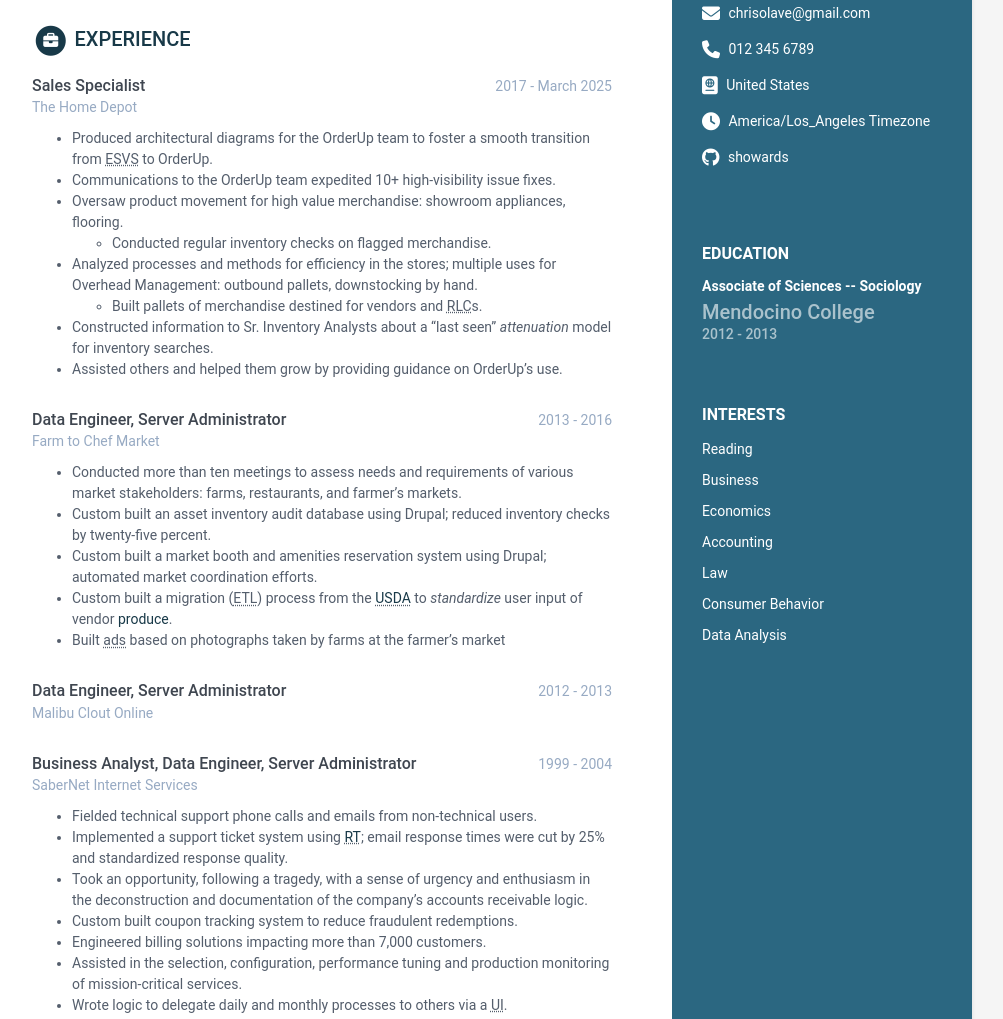
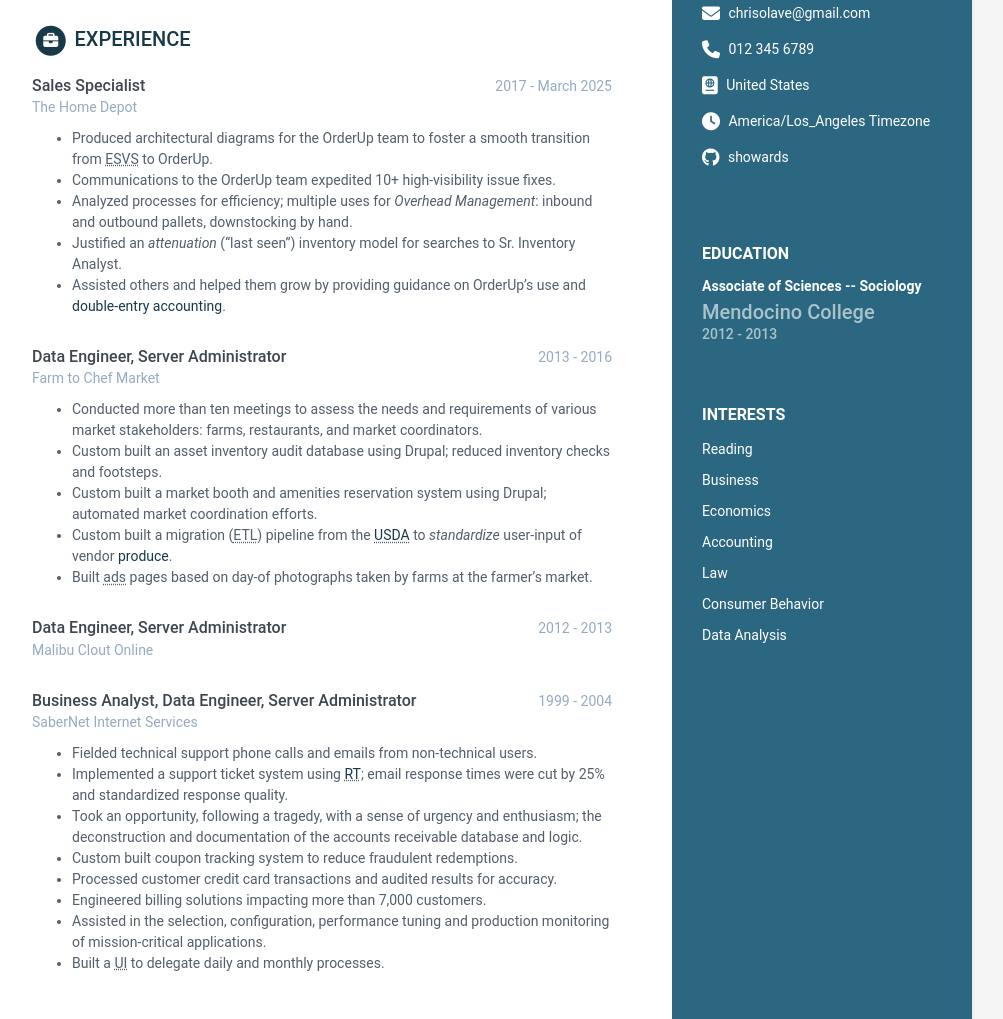
Before and after one commit to showards/showards.github.io, a plain HTML site: page resume/data-engineer.html in a window 1280 px wide. Shown: the part 300-1319 px from the top of the page, without its empty margins (168-1171 px from the left). Drawn offline with nearby package versions, Linux system fonts and the light colour scheme.

Commit message:
- small wording changes

```diff
--- a/resume/data-engineer.html
+++ b/resume/data-engineer.html
@@ -275,20 +275,11 @@
 
     <div class="details">
       <ul>
-  <li>Produced architectural diagrams for the OrderUp team to foster a smooth transition from <acronym title="Enhanced Services System">ESVS</acronym> to OrderUp.</li>
+  <li>Produced architectural diagrams for the OrderUp team to foster a smooth transition from <acronym title="Enhanced Special Services">ESVS</acronym> to OrderUp.</li>
   <li>Communications to the OrderUp team expedited 10+ high-visibility issue fixes.</li>
-  <li>Oversaw product movement for high value merchandise: showroom appliances, flooring.
-    <ul>
-      <li>Conducted regular inventory checks on flagged merchandise.</li>
-    </ul>
-  </li>
-  <li>Analyzed processes and methods for efficiency in the stores; multiple uses for Overhead Management: outbound pallets, downstocking by hand.
-    <ul>
-      <li>Built pallets of merchandise destined for vendors and <acronym title="Reverse Logistics Center">RLC</acronym>s.</li>
-    </ul>
-  </li>
-  <li>Constructed information to Sr. Inventory Analysts about a “last seen” <em>attenuation</em> model for inventory searches.</li>
-  <li>Assisted others and helped them grow by providing guidance on OrderUp’s use.</li>
+  <li>Analyzed processes for efficiency; multiple uses for  <em>Overhead Management</em>: inbound and outbound pallets, downstocking by hand.</li>
+  <li>Justified an <em>attenuation</em> (“last seen”) inventory model for searches to Sr. Inventory Analyst.</li>
+  <li>Assisted others and helped them grow by providing guidance on OrderUp’s use and <a href="https://en.wikipedia.org/wiki/Double-entry_bookkeeping">double-entry accounting</a>.</li>
 </ul>
 
     </div><!--//details-->
@@ -312,11 +303,11 @@
 
     <div class="details">
       <ul>
-  <li>Conducted more than ten meetings to assess needs and requirements of various market stakeholders: farms, restaurants, and farmer’s markets.</li>
-  <li>Custom built an asset inventory audit database using Drupal; reduced inventory checks by twenty-five percent.</li>
+  <li>Conducted more than ten meetings to assess the needs and requirements of various market stakeholders: farms, restaurants, and market coordinators.</li>
+  <li>Custom built an asset inventory audit database using Drupal; reduced inventory checks and footsteps.</li>
   <li>Custom built a market booth and amenities reservation system using Drupal; automated market coordination efforts.</li>
-  <li>Custom built a migration (<acronym title="Extract, Transform, Load">ETL</acronym>) process from the <acronym title="United States Department of Agriculture"><a href="https://www.usda.gov">USDA</a></acronym> to <em>standardize</em> user input of vendor <a href="https://en.wikipedia.org/wiki/Produce">produce</a>.</li>
-  <li>Built <abbr title="advertisements">ads</abbr> based on photographs taken by farms at the farmer’s market</li>
+  <li>Custom built a migration (<acronym title="Extract, Transform, Load">ETL</acronym>) pipeline from the <acronym title="United States Department of Agriculture"><a href="https://www.usda.gov">USDA</a></acronym> to <em>standardize</em> user-input of vendor <a href="https://en.wikipedia.org/wiki/Produce">produce</a>.</li>
+  <li>Built <abbr title="advertisements">ads</abbr> pages based on day-of photographs taken by farms at the farmer’s market.</li>
 </ul>
 
     </div><!--//details-->
@@ -364,11 +355,12 @@
       <ul>
   <li>Fielded technical support phone calls and emails from non-technical users.</li>
   <li>Implemented a support ticket system using <acronym title="Request Tracker"><a href="https://www.bestpractical.com/rt">RT</a></acronym>; email response times were cut by 25% and standardized response quality.</li>
-  <li>Took an opportunity, following a tragedy, with a sense of urgency and enthusiasm in the deconstruction and documentation of the company’s accounts receivable logic.</li>
+  <li>Took an opportunity, following a tragedy, with a sense of urgency and enthusiasm; the deconstruction and documentation of the accounts receivable database and logic.</li>
   <li>Custom built coupon tracking system to reduce fraudulent redemptions.</li>
+  <li>Processed customer credit card transactions and audited results for accuracy.</li>
   <li>Engineered billing solutions impacting more than 7,000 customers.</li>
-  <li>Assisted in the selection, configuration, performance tuning and production monitoring of mission-critical services.</li>
-  <li>Wrote logic to delegate daily and monthly processes to others via a <acronym title="User Interface">UI</acronym>.</li>
+  <li>Assisted in the selection, configuration, performance tuning and production monitoring of mission-critical applications.</li>
+  <li>Built a <acronym title="User Interface">UI</acronym> to delegate daily and monthly processes.</li>
 </ul>
 
     </div><!--//details-->
```
